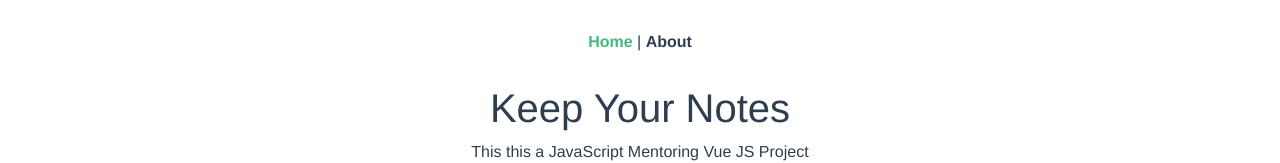
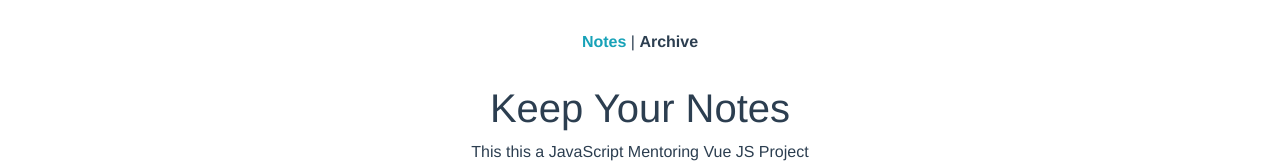
Before and after one commit to NataliaMarkova/javascript-mentoring-vuejs-sample-project, a Vue app: page /#/ in a window 1280 px wide. Shown: the top 163 px of the page. Built offline with nearby package versions, Linux system fonts and the light colour scheme.

Commit message:
Move mark as done and remove logic to Note component; Rename About page to Archive

```diff
--- a/src/App.vue
+++ b/src/App.vue
@@ -1,8 +1,8 @@
 <template>
   <div id="app">
     <div id="nav">
-      <router-link to="/">Home</router-link> |
-      <router-link to="/about">About</router-link>
+      <router-link to="/">Notes</router-link> |
+      <router-link to="/archive">Archive</router-link>
     </div>
     <main class>
       <div class="header">
@@ -32,7 +32,7 @@
     font-weight: bold;
     color: #2c3e50;
     &.router-link-exact-active {
-      color: #42b983;
+      color: #17a2b8;
     }
   }
 }
--- a/src/components/Note.vue
+++ b/src/components/Note.vue
@@ -1,7 +1,19 @@
 <template>
-  <div class="card-body">
-    <h5 class="card-title">{{note.title}}</h5>
-    <p class="card-text">{{note.description}}</p>
+  <div class="card border-info">
+    <div class="card-header">
+      <span v-show="!note.done" v-on:click="markAsDone(index)" class="fa fa-check-circle-o fa-2x" aria-hidden="true" data-toggle="tooltip" title="Mark as done" />
+      <i v-show="note.done" class="fa fa-check-circle fa-2x" aria-hidden="true"></i>
+      <i class="fa fa-times-circle fa-2x" v-on:click="remove(index)" aria-hidden="true" data-toggle="tooltip" title="Remove"></i>
+    </div>
+    <div class="card-body">
+      <h5 class="card-title">{{note.title}}</h5>
+      <p class="card-text">{{note.description}}</p>
+    </div>
+    <div class="card-footer">
+      <div class="btn-toolbar" role="toolbar">
+        <button type="button" class="btn btn-info">Edit</button>
+      </div>
+    </div>
   </div>
 </template>
 
@@ -11,7 +23,17 @@ import { Note } from "../types"
 export default {
   name: 'NoteComponent',
   props: {
+    index: Number,
     note: Note
+  },
+  methods: {
+    markAsDone : function(index: number) :void {
+      this.$store.commit('markAsDone', index);
+
+    },
+    remove : function(index: number) :void {
+      this.$store.commit('remove', index);
+    }
   }
 }
 </script>
--- a/src/components/Notes.vue
+++ b/src/components/Notes.vue
@@ -1,5 +1,5 @@
 <template>
-  <div class="edit-new-note">
+  <div class="notes">
     <h3>Take a note</h3>
     <form class="new-note">
       <p v-show='!isValid' class='error'>Please fill title and/or description</p>
@@ -12,19 +12,9 @@
       <button type="submit" v-on:click.prevent="addNote" class="btn btn-info btn-lg" >Add</button>
     </form>
     <div class="card-deck">
-      <div class="card border-info" v-for="(note, index) in notes" :key=note.index>
-        <div class="card-header">
-          <span v-show="!note.done" v-on:click="markAsDone(index)" class="fa fa-check-circle-o fa-2x" aria-hidden="true" data-toggle="tooltip" title="Mark as done" />
-          <i v-show="note.done" class="fa fa-check-circle fa-2x" aria-hidden="true"></i>
-          <i class="fa fa-times-circle fa-2x" v-on:click="remove(index)" aria-hidden="true" data-toggle="tooltip" title="Remove"></i>
-        </div>
-        <NoteComponent v-bind:note="note"></NoteComponent>
-        <div class="card-footer">
-          <div class="btn-toolbar" role="toolbar">
-            <button type="button" class="btn btn-info">Edit</button>
-          </div>
-        </div>
-      </div>
+      <template  v-for="(note, index) in notes">
+        <NoteComponent v-bind:note="note" v-bind:index="index" v-bind:key="index"></NoteComponent>
+      </template>
     </div>
   </div>
 </template>
@@ -61,13 +51,6 @@ export default {
     },
     validateForm: function(): boolean {
       return this.title.trim().length + this.description.trim().length > 0;
-    },
-    markAsDone : function(index: number) :void {
-      this.$store.commit('markAsDone', index);
-
-    },
-    remove : function(index: number) :void {
-      this.$store.commit('remove', index);
     }
   }
 }
--- a/src/router.ts
+++ b/src/router.ts
@@ -12,12 +12,12 @@ export default new Router({
       component: Home
     },
     {
-      path: '/about',
-      name: 'about',
+      path: '/archive',
+      name: 'archive',
       // route level code-splitting
       // this generates a separate chunk (about.[hash].js) for this route
       // which is lazy-loaded when the route is visited.
-      component: () => import(/* webpackChunkName: "about" */ './views/About.vue')
+      component: () => import(/* webpackChunkName: "about" */ './views/Archive.vue')
     }
   ]
 })
--- a/src/views/About.vue
+++ /dev/null
@@ -1,5 +0,0 @@
-<template>
-  <div class="about">
-    <h1>This is an about page</h1>
-  </div>
-</template>
--- /dev/null
+++ b/src/views/Archive.vue
@@ -0,0 +1,5 @@
+<template>
+  <div class="archive">
+
+  </div>
+</template>
```
